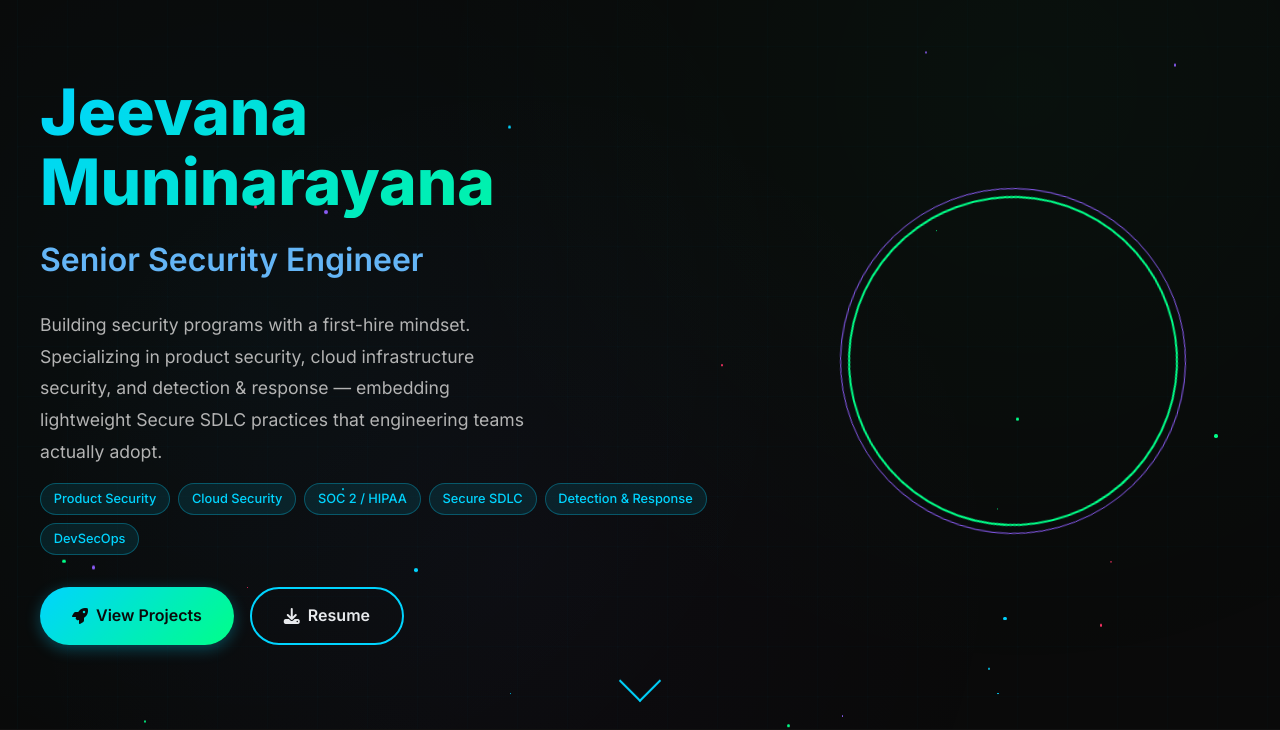
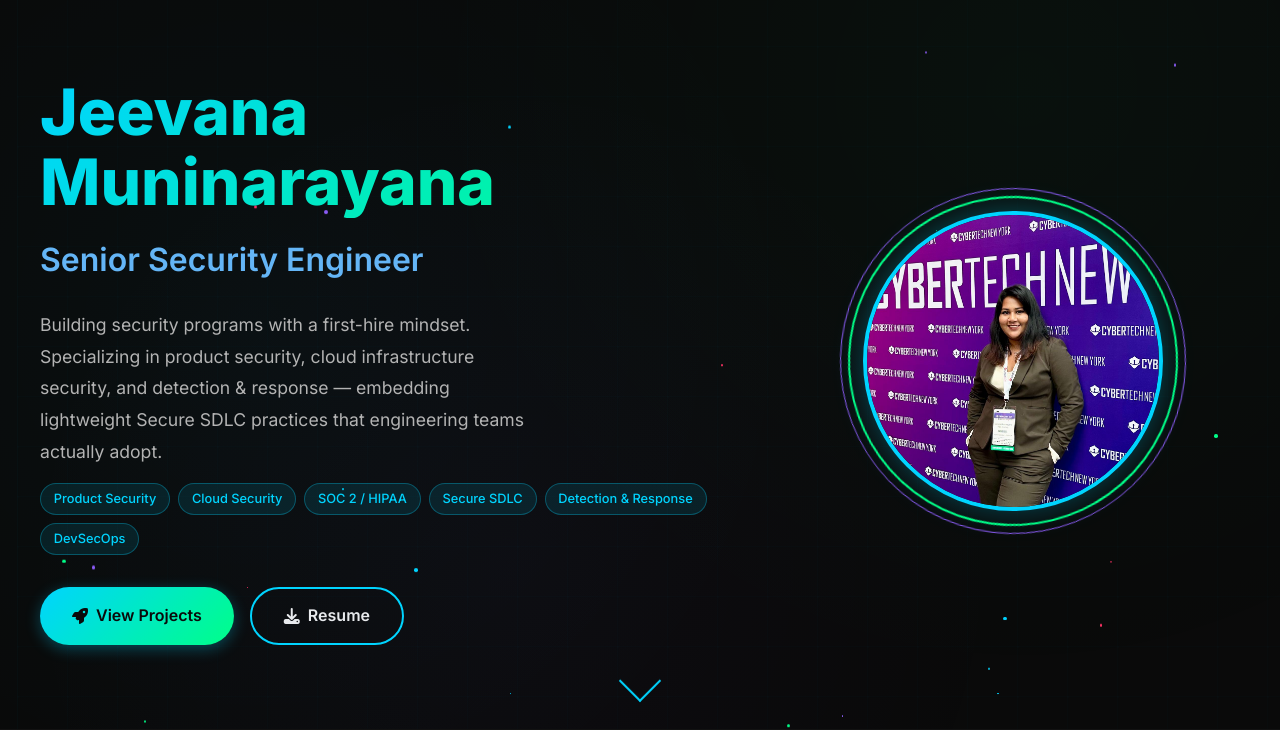
Before and after one commit to jeevana-muninarayana/jeevana-muninarayana.github.io, a plain HTML site: page index.html in a window 1280 px wide. Shown: the part 71-801 px from the top of the page. Drawn offline with nearby package versions, Linux system fonts and the light colour scheme.

Commit message:
Update profile image source in index.html

```diff
--- a/index.html
+++ b/index.html
@@ -268,7 +268,7 @@
                 </div>
                 <div class="hero-image">
                     <div class="image-container">
-                        <img src="./assets/profile.jpg" alt="Jeevana Muninarayana" class="profile-img" onerror="this.style.display='none'">
+                        <img src="./assets/my-photo.jpeg" alt="Jeevana Muninarayana" class="profile-img" onerror="this.style.display='none'">
                         <div class="image-overlay"></div>
                     </div>
                 </div>
```
